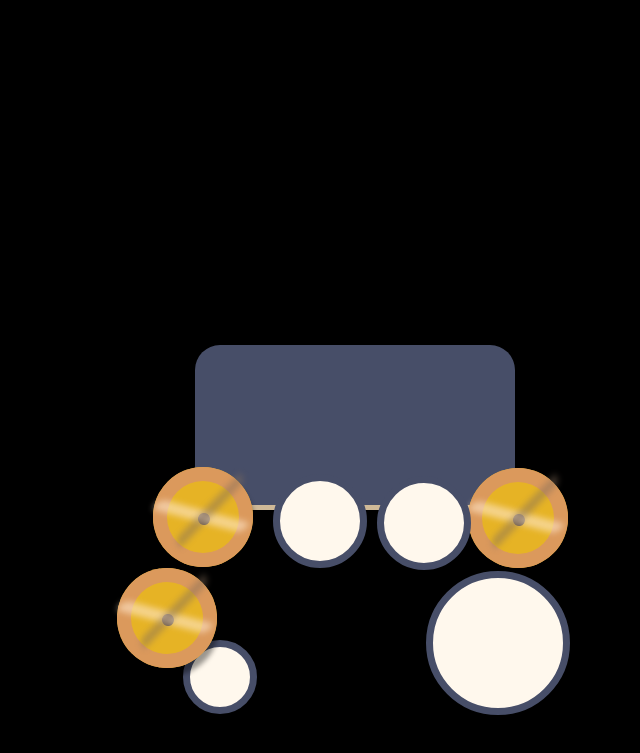
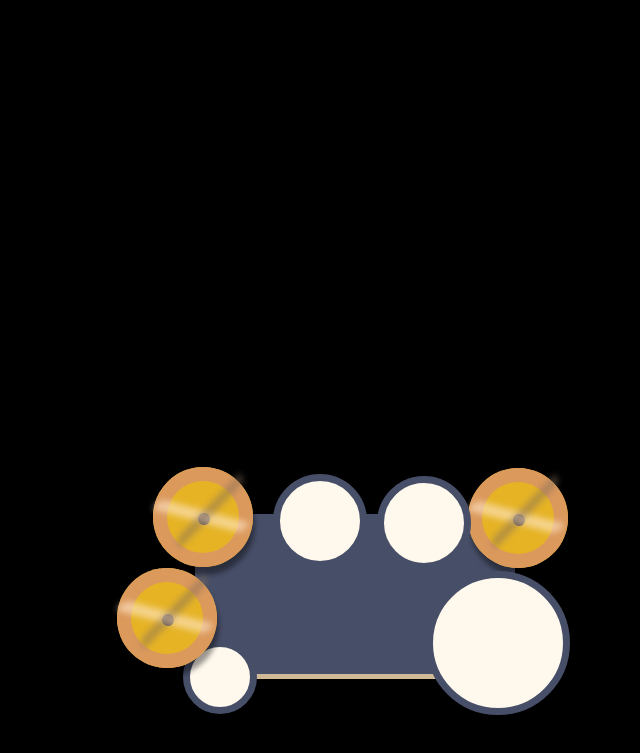
Before and after one commit to IMartinMenendez/The-DrumKit-, a plain HTML site: page index.html in a window 1280 px wide. Shown: the part 149-902 px from the top of the page, without its empty margins (349-989 px from the left). After the commit the page ends 864 px from the top, so only its background shows below. Drawn offline with Linux system fonts and the light colour scheme.

Commit message:
fixing layout

```diff
--- a/css/main.css
+++ b/css/main.css
@@ -12,7 +12,6 @@ body{
 
 .inline{
   justify-content: center;
-  height: 100vh;
   vertical-align: center;
   display: flex;
 }
@@ -85,6 +84,7 @@ body{
 }
 
 #bass-kick-drum{
+  top: 385px;
   justify-content: center;
   margin: auto;
   width: 20rem;
```
